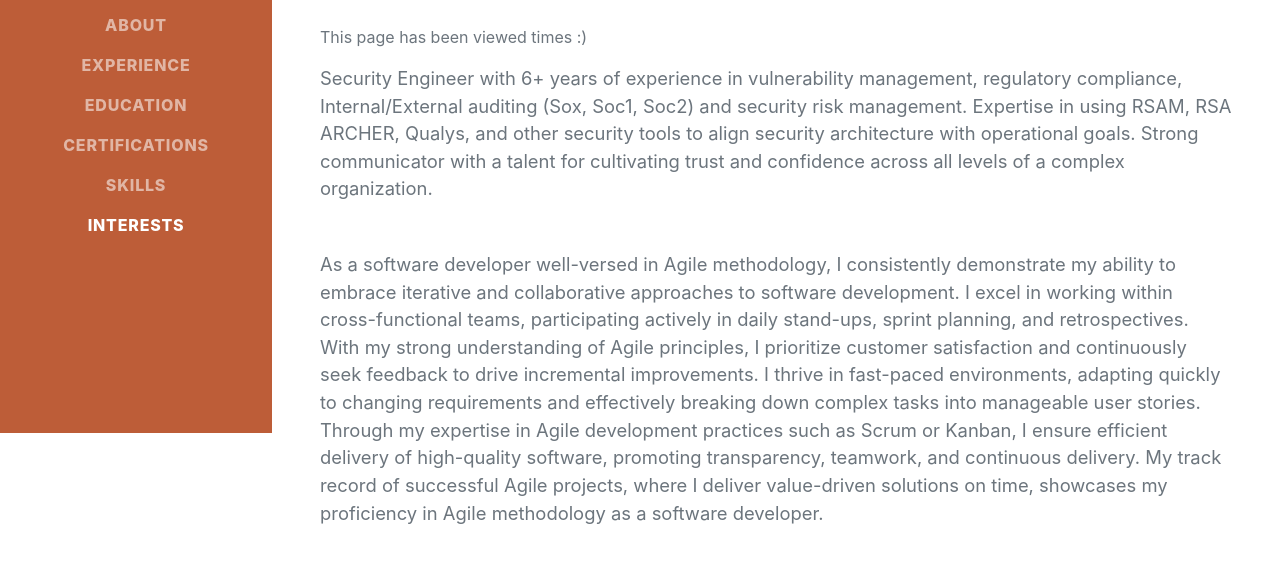
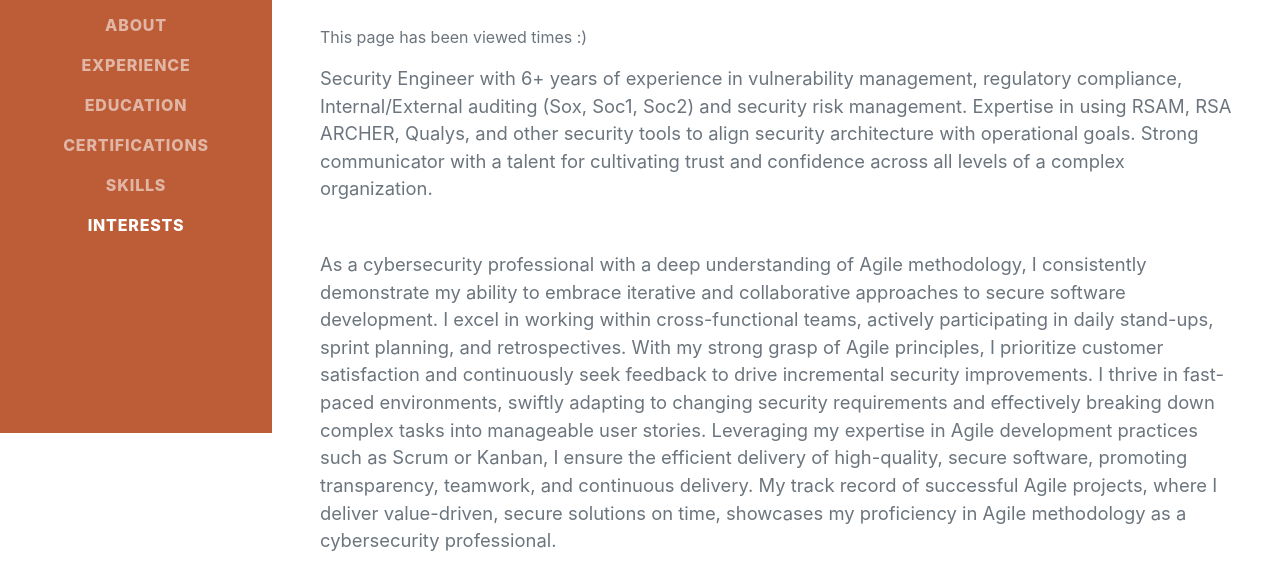
Before and after one commit to Kylewaters22/Kyle-Resume-Challenge, a plain HTML site: page frontend/index.html in a window 1280 px wide. Shown: the part 367-939 px from the top of the page. Drawn offline with nearby package versions, Linux system fonts and the light colour scheme; a web font is replaced by a local one.

Commit message:
added an agile paragraph to my resume

```diff
--- a/frontend/index.html
+++ b/frontend/index.html
@@ -51,7 +51,7 @@
                     <p>This page has been viewed <a id="counter"></a> times :)</p>
                     <p class="lead mb-5">Security Engineer with 6+ years of experience in vulnerability management, regulatory compliance, Internal/External auditing (Sox, Soc1, Soc2) and security risk management. Expertise in using RSAM, RSA ARCHER, Qualys, and other security tools to align security architecture with operational goals. Strong communicator with a talent for cultivating trust and confidence across all levels of a complex organization.</p>
 
-                    <p class="lead mb-5">As a software developer well-versed in Agile methodology, I consistently demonstrate my ability to embrace iterative and collaborative approaches to software development. I excel in working within cross-functional teams, participating actively in daily stand-ups, sprint planning, and retrospectives. With my strong understanding of Agile principles, I prioritize customer satisfaction and continuously seek feedback to drive incremental improvements. I thrive in fast-paced environments, adapting quickly to changing requirements and effectively breaking down complex tasks into manageable user stories. Through my expertise in Agile development practices such as Scrum or Kanban, I ensure efficient delivery of high-quality software, promoting transparency, teamwork, and continuous delivery. My track record of successful Agile projects, where I deliver value-driven solutions on time, showcases my proficiency in Agile methodology as a software developer.</p>
+                    <p class="lead mb-5">As a cybersecurity professional with a deep understanding of Agile methodology, I consistently demonstrate my ability to embrace iterative and collaborative approaches to secure software development. I excel in working within cross-functional teams, actively participating in daily stand-ups, sprint planning, and retrospectives. With my strong grasp of Agile principles, I prioritize customer satisfaction and continuously seek feedback to drive incremental security improvements. I thrive in fast-paced environments, swiftly adapting to changing security requirements and effectively breaking down complex tasks into manageable user stories. Leveraging my expertise in Agile development practices such as Scrum or Kanban, I ensure the efficient delivery of high-quality, secure software, promoting transparency, teamwork, and continuous delivery. My track record of successful Agile projects, where I deliver value-driven, secure solutions on time, showcases my proficiency in Agile methodology as a cybersecurity professional.</p>
                     <div class="social-icons">
                         <a class="social-icon" href="https://www.linkedin.com/in/kyle-waters-8a656211/"><i class="fab fa-linkedin-in"></i></a>
                         <a class="social-icon" href="https://github.com/Kylewaters22"><i class="fab fa-github"></i></a>
```
